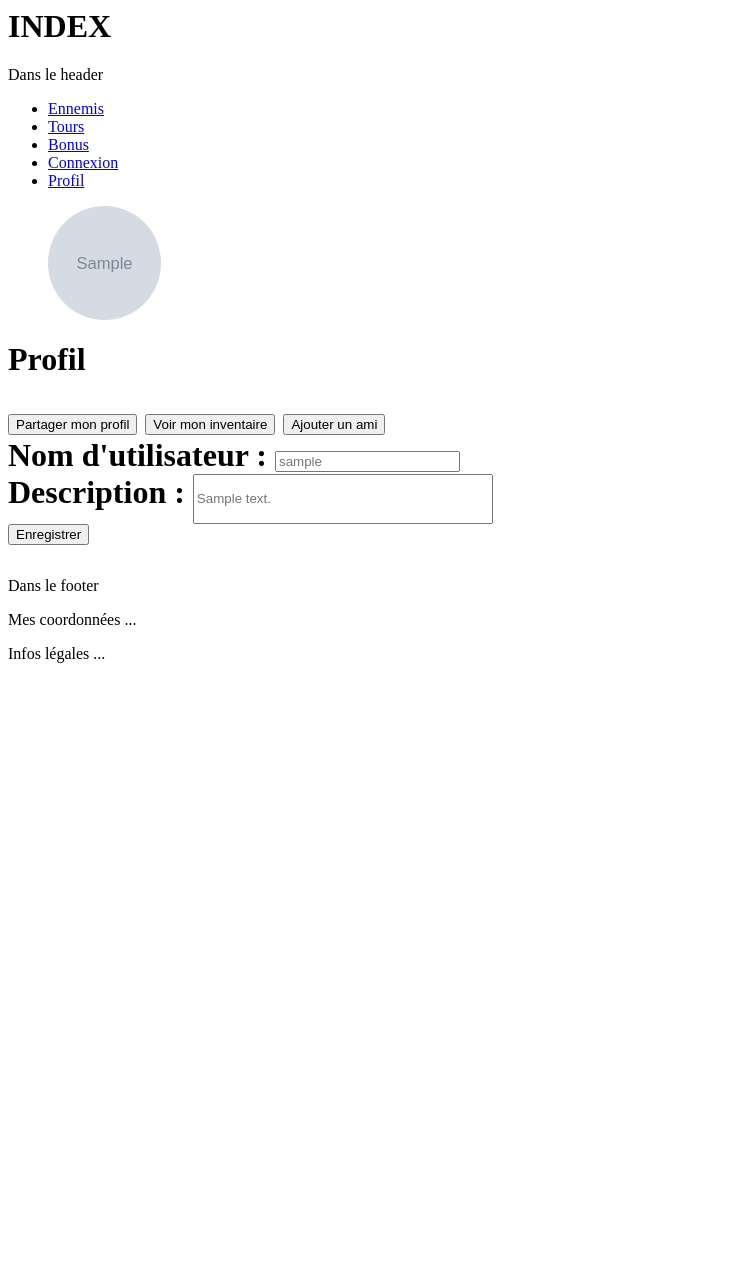
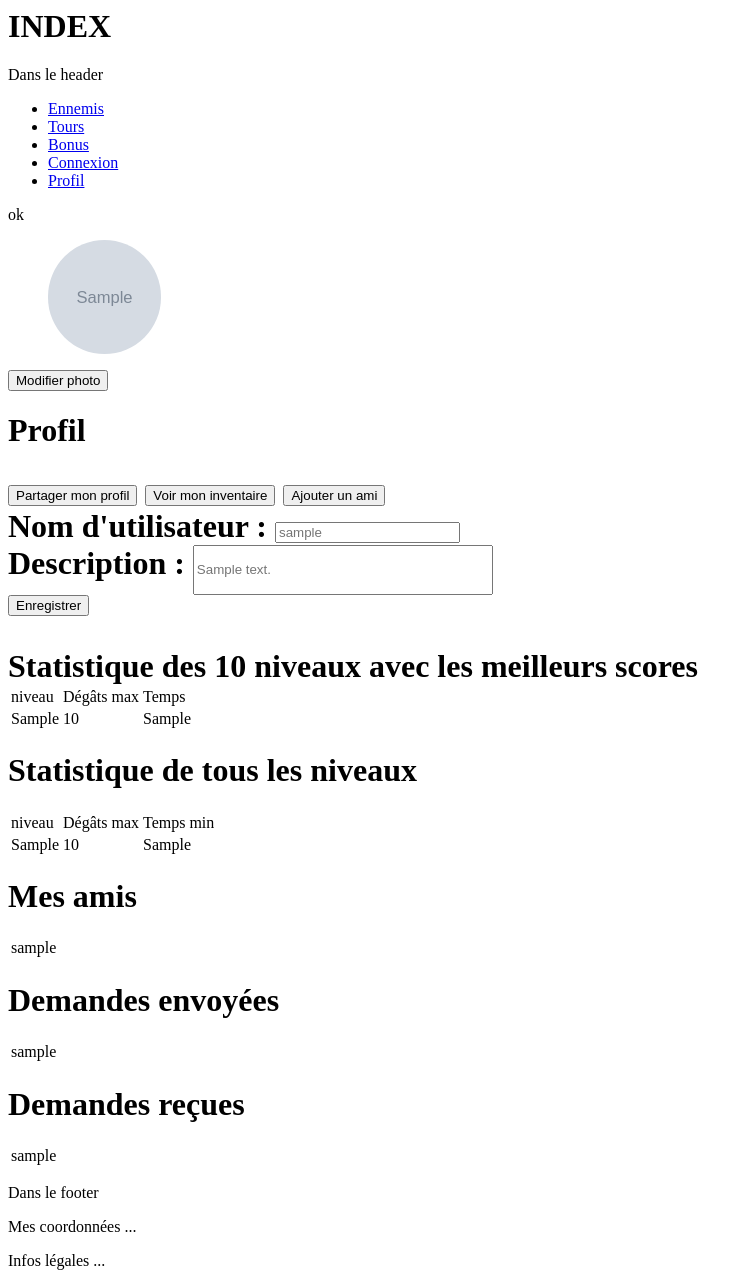
Before and after one commit to DUT-Info-Montreuil/SAES3.01_Cakey, a PHP site: page /index.php in a window 1280 px wide. Shown: the whole page, without its empty margins (0-753 px from the left). Before the commit the page ends 663 px from the top, so only its background shows below. Run offline with PHP 8.4, Linux system fonts and the light colour scheme; tables that the repository leaves empty or names only in its code hold one stand-in row (values such as "Sample post"); grey boxes marked "Sample" are stand-in pictures.

Commit message:
2 tab classement+aff amis+ demande envoyés + recu

```diff
--- a/index.php
+++ b/index.php
@@ -1,6 +1,9 @@
 <h1>INDEX</h1>
 
 <?php session_start();
+ini_set('display_errors', 1);
+ini_set('display_startup_errors', 1);
+error_reporting(E_ALL);
 
 include_once './connexion.php';
 include_once './vueGenerique.php';
@@ -70,8 +73,7 @@ switch ($getmodule) {
     case 'modProfil' :
         include_once './module/mod_profil/mod_profil.php';
         $module = new ModProfil;
-
-        break;
+         break;
 
     case 'modUnivers' :
         include_once './module/mod_univers/mod_univers.php';
--- a/module/mod_profil/cont_profil.php
+++ b/module/mod_profil/cont_profil.php
@@ -31,6 +31,9 @@ class ControleuProfil {
 			case "ajoutAmi" :
 				$this->ajoutAmi();
 				break;
+			case "changerPhotoProfil" :
+				$this->changerPhotoProfil();
+				break;
 
 			default :
 				die ("Action inexistante");
@@ -45,7 +48,29 @@ class ControleuProfil {
 		if (!$donnees) {
 			die("Erreur dans la récupération du profil");
 		}
- 		$this->vue->donneesProfil($donnees);
+		// données table classement
+		$donneesClassement = $this->modele->get_classementProfil ($id_profil);
+		if (!$donneesClassement) {
+			die("Erreur dans la récupération des données classements");
+		}
+		$classementAllLevel = $this->modele->get_classementAllLevel ($id_profil);
+		if (!$classementAllLevel) {
+			die("Erreur dans la récupération des données classements tout niveau");
+		}
+		$amis = $this->modele->get_amis ($id_profil);
+		if (!$amis) {
+			die("Erreur dans la récupération des données des amis");
+		}
+		$dmdamis = $this->modele->get_demandeAmis ($id_profil);
+		if (!$dmdamis) {
+			die("Erreur dans la récupération des données des amis");
+		}
+		$dmdAmisRecu = $this->modele->get_demandeRecu ($id_profil);
+		if (!$dmdAmisRecu) {
+			die("Erreur dans la récupération des données des amis recu");
+		}
+ 		$this->vue->donneesProfil($donnees, $donneesClassement, $classementAllLevel, $amis, $dmdamis, $dmdAmisRecu );
+
 	}
 
 	private function modifProfil() {
@@ -64,6 +89,21 @@ class ControleuProfil {
 		header("Location: index.php?getmodule=modProfil");
 	   exit();
    }
+/*
+ https://www.referenseo.com/wp-content/uploads/2019/03/image-attractive.jpg
+ https://helpx.adobe.com/content/dam/help/en/photoshop/using/convert-color-image-black-white/jcr_content/main-pars/before_and_after/image-before/Landscape-Color.jpg
+  */ private function changerPhotoProfil () {
+	$id = 1;  //$_SESSION['id']?
+	$donneeProfil=$this->modele->get_detailsProfil($id);
+
+	$defaultPDP = $donneeProfil['pathPhotoProfil'];
+ 	$nouvPDP = isset($_POST['linkPDP']) ? $_POST['linkPDP'] : $defaultPDP;
+
+	$this->vue->modifPhotoProfil( );
+	$this->donneesProfil();
+ 	$this->modele->modifPhotoProfil($id, $nouvPDP );
+
+}
 	private function partagerProfil () {
 
 	}
@@ -75,6 +115,8 @@ class ControleuProfil {
 	private function ajoutAmi () {
 
 	}
+
+
 
 }
 
--- a/module/mod_profil/mod_profil.php
+++ b/module/mod_profil/mod_profil.php
@@ -12,7 +12,8 @@ class ModProfil{
 	}
 
 	public function exec () {
-		$this->controleur->exec();
+		print_r("ok");
+ 		$this->controleur->exec();
 	}
 
 
--- a/module/mod_profil/modele_profil.php
+++ b/module/mod_profil/modele_profil.php
@@ -8,26 +8,11 @@ class ModeleProfil extends Connexion{
 		return $pdo_req->fetchAll();
 	}
 	*/
-	public function get_detailsProfil ($id) {
-  		$req = "SELECT utilisateur.login , utilisateur.description , utilisateur.pathPhotoProfil
-				FROM utilisateur
-				WHERE utilisateur.idUtil=:id";
 
-		$pdo_req = self::$bdd->prepare($req);
-		$pdo_req->bindParam("id", $id, PDO::PARAM_INT);
-		$pdo_req->execute();
-  		return $pdo_req->fetch(PDO::FETCH_ASSOC);
-	}
-
-	public function get_classementProfil ($id) {
-		$req = "SELECT niveau, degatmax, temps, xp
-			FROM partie
-			WHERE utilisateur.idUtil=:id";
-	}
 
 	//modification profil : pdp à faire
 	public function modifLogin($id, $nouvLogin) {
-        $req = "update utilisateur set login = :login where idUtil = :id";
+        $req = "update utilisateur set login = :login where idUser = :id";
 
         $pdo_req = self::$bdd->prepare($req);
         $pdo_req->bindParam("id", $id, PDO::PARAM_INT);
@@ -37,7 +22,7 @@ class ModeleProfil extends Connexion{
     }
 
     public function modifDescription($id, $nouvdescription) {
-        $req = "update utilisateur set description = :description where idUtil = :id";
+        $req = "update utilisateur set description = :description where idUser = :id";
 
         $pdo_req = self::$bdd->prepare($req);
         $pdo_req->bindParam("id", $id, PDO::PARAM_INT);
@@ -46,6 +31,93 @@ class ModeleProfil extends Connexion{
         return $pdo_req->execute();
     }
 
+	public function modifPhotoProfil($id, $pathPhotoProfil) {
+
+        $req = "update utilisateur set pathPhotoProfil = :pathPhotoProfil where idUser = :id";
+
+        $pdo_req = self::$bdd->prepare($req);
+        $pdo_req->bindParam("id", $id, PDO::PARAM_INT);
+         $pdo_req->bindParam("pathPhotoProfil", $pathPhotoProfil, PDO::PARAM_STR);
+
+        return $pdo_req->execute();
+    }
+
+	public function get_detailsProfil ($id) {
+		$req = "SELECT utilisateur.login , utilisateur.description , utilisateur.pathPhotoProfil
+			  FROM utilisateur
+			  WHERE utilisateur.idUser=:id";
+
+	  $pdo_req = self::$bdd->prepare($req);
+	  $pdo_req->bindParam("id", $id, PDO::PARAM_INT);
+	  $pdo_req->execute();
+		return $pdo_req->fetch(PDO::FETCH_ASSOC);
+  }
+
+  public function get_classementProfil ($id) {
+	  //todo : requete + calcul xp
+	  $req = "SELECT partie.numeroniveau, partie.score, partie.temps
+		  FROM partie
+		  WHERE partie.idUser=:id ORDER BY score DESC limit 10" ;
+
+	  $pdo_req = self::$bdd->prepare($req);
+	  $pdo_req->bindParam("id", $id, PDO::PARAM_INT);
+	  $pdo_req->execute();
+	  //print_r($pdo_req->fetch(PDO::FETCH_ASSOC));
+	  return  $pdo_req->fetchAll(PDO::FETCH_ASSOC);
+
+  }
+
+  public function get_classementAllLevel ($id) {
+	  //todo : requete marche sur phpmyadmin mais column sont pas dans $pdo_req calcul xp
+	  $req = "SELECT distinct partie.numeroniveau, max(score) over (partition by numeroniveau) as scoremax, min(temps) over (partition by numeroniveau) as mintemps
+		  FROM partie
+		  WHERE partie.idUser=:id   ORDER BY numeroniveau " ;
+
+	  $pdo_req = self::$bdd->prepare($req);
+	  $pdo_req->bindParam("id", $id, PDO::PARAM_INT);
+	  $pdo_req->execute();
+	  //print_r($pdo_req->fetchAll(PDO::FETCH_ASSOC));
+	  return  $pdo_req->fetchAll(PDO::FETCH_ASSOC);
+
+  }
+
+  public function get_amis($id){
+	// TODO :
+ 	  $req =
+	  "select login from utilisateur where idUser in (select idUser1 from amis where idUser2 =:id)
+	  union
+	  select login from utilisateur where idUser in (select idUser2 from amis where idUser1 =:id) ";
+	  $pdo_req = self::$bdd->prepare($req);
+	  $pdo_req->bindParam("id", $id, PDO::PARAM_INT);
+	  $pdo_req->execute();
+	  //print_r($pdo_req->fetch(PDO::FETCH_ASSOC));
+	  return  $pdo_req->fetchAll(PDO::FETCH_ASSOC);
+
+  }
+
+  public function get_demandeAmis($id){
+	$req =
+	"select login from utilisateur where idUser in (select idUserDemande from demandeAmis where idUserDemandeur =:id) ";
+	$pdo_req = self::$bdd->prepare($req);
+	$pdo_req->bindParam("id", $id, PDO::PARAM_INT);
+	$pdo_req->execute();
+	//print_r($pdo_req->fetch(PDO::FETCH_ASSOC));
+	return  $pdo_req->fetchAll(PDO::FETCH_ASSOC);
+  }
+
+  public function get_demandeRecu($id){
+	$req =
+	"select login from utilisateur where idUser in (select idUserDemandeur from demandeAmis where idUserDemande =:id) ";
+	$pdo_req = self::$bdd->prepare($req);
+	$pdo_req->bindParam("id", $id, PDO::PARAM_INT);
+	$pdo_req->execute();
+	$resultat = $pdo_req->fetchAll(PDO::FETCH_ASSOC);
+
+    return $resultat;
+  }
+
+
+
 
 
 
--- a/module/mod_profil/vue_profil.php
+++ b/module/mod_profil/vue_profil.php
@@ -7,12 +7,14 @@ class VueProfil {
 	}
 
 
-	public function donneesProfil($donnees){
+	public function donneesProfil($donnees, $donneesClassement, $classementAllLevel, $amis, $demandeAmis, $demandeRecu){
 		//print_r($donnees);
 		?>
 		<figure>
 			<img src="<?php echo $donnees["pathPhotoProfil"]?>"  alt="photoProfil" class="photoProfil">
 		</figure>
+
+		<button type="button" id="changerPhotoProfil">Modifier photo </button>
 
 		 <style>
         .photoProfil {
@@ -38,6 +40,10 @@ class VueProfil {
 			document.getElementById("boutonAjouterAmi").onclick = function () {
    	     		location.href = "index.php?getmodule=modProfil&action=ajoutAmi";
    	 		};
+			document.getElementById("changerPhotoProfil").onclick = function () {
+   	     		location.href = "index.php?getmodule=modProfil&action=changerPhotoProfil";
+   	 		};
+
 		</script>
 
 		<br/>
@@ -52,13 +58,143 @@ class VueProfil {
 				<input type="submit" value ="Enregistrer"/> <br/>
 			</div>
 		</form>
+		<?php
+		   $this->get_classement($donneesClassement, $classementAllLevel);
+ 		   $this->afficherPartieAmis($amis, $demandeAmis, $demandeRecu);
+	}
+
+	public function modifPhotoProfil(){
+	?>
+		<form  method="POST">
+
+		Entrez le lien de la photo de profil <input type="text" id="linkPDP" name="linkPDP" placeholder="https://image..."     /> <br/>
+
+	   <div>
+
+		   <input action="index.php?getmodule=modProfil" id ='modif photo' type="submit" value ="Enregistrer"/> <br/>
+	   </div>
+
+	   <script type="text/javascript">
+    		document.getElementById("modif photo").onclick = function () {
+				location.href = "index.php?getmodule=modProfil";
+
+    	 		};
+				</script>
+
+   </form>
+   <?php
 
 
 
+	}
+
+	public function get_classement($donneesClassement, $classementAllLevel){
+		?>
+		Statistique des 10 niveaux avec les meilleurs scores
+		<table>
+		   <thead>
+			   <tr>
+				   <td > niveau</td>
+				   <td> Dégâts max</td>
+				   <td> Temps </td>
+ 			   </tr>
+		   </thead>
+		   <tbody>
+			   <?php
+			   foreach ($donneesClassement as $donnee){
+				// todo  : pq util ne reprends pas les noms de col, pourquoi donnéesclassement boucle la premiere ligne ≠ phpmyamdin
+  				   ?><tr>
+					   <td> <?=$donnee["numeroniveau"]?></td>
+					   <td> <?=$donnee['score']?></td>
+					   <td> <?=$donnee['temps']?> </td>
+ 					   <td>  </td>
+			   </tr>
+			   <?php
+			   }
+			   ?>
+			   </tbody>
+			   </table>
+
+			   <h1>Statistique de tous les niveaux </h1>
+			   <table>
+		   <thead>
+			   <tr>
+				   <td > niveau</td>
+				   <td> Dégâts max</td>
+				   <td> Temps min </td>
+ 			   </tr>
+		   </thead>
+		   <tbody>
+			   <?php
+			   foreach ($classementAllLevel as $donnee){
+				// todo  : pq util ne reprends pas les noms de col, pourquoi donnéesclassement boucle la premiere ligne ≠ phpmyamdin
+  				   ?><tr>
+					   <td> <?=$donnee['numeroniveau']?></td>
+					   <td> <?=$donnee['scoremax']?></td>
+					   <td> <?=$donnee['mintemps']?> </td>
+ 					   <td>  </td>
+			   </tr>
+			   <?php
+			   }
+			   ?>
+			   </tbody>
+			   </table>
+			   <?php
+
+	}
+
+ 	public function afficherPartieAmis($amis, $demandeAmis, $demandeRecu ){
+		//todo : ajouter colonne rang
+		?>
+
+		<table>
+		   <thead>
+		   <h1> Mes amis </h1>
+		   </thead>
+		   <tbody>
+			   <?php
+			   foreach ($amis as $ami){
+   				   ?><tr>
+					   <td> <?=$ami['login']?></td>
+			  		</tr>
+					<?php } ?>
+		</table>
+
+		<table>
+		   <thead>
+		   <h1> Demandes envoyées </h1>
+		   </thead>
+		   <tbody>
+			   <?php
+			   foreach ($demandeAmis as $dmd){
+  				   ?><tr>
+					   <td> <?=$dmd['login']?></td>
+			  		</tr>
+					  <?php } ?>
+
+		</table>
+
+		<table>
+		   <thead>
+		   <h1> Demandes reçues </h1>
+		   </thead>
+		   <tbody>
+			   <?php
+			   foreach ($demandeRecu as $dmdrecu){
+   				   ?><tr>
+					   <td> <?=$dmdrecu['login']?></td>
+			  		</tr>
+					  <?php } ?>
+
+		</table>
 
 
-		<?php
+			   <?php
+
 	}
+}
+
+
 
 
 
@@ -83,6 +219,3 @@ Array (
 		<?php
 	}
 */
-
-
-}
```
